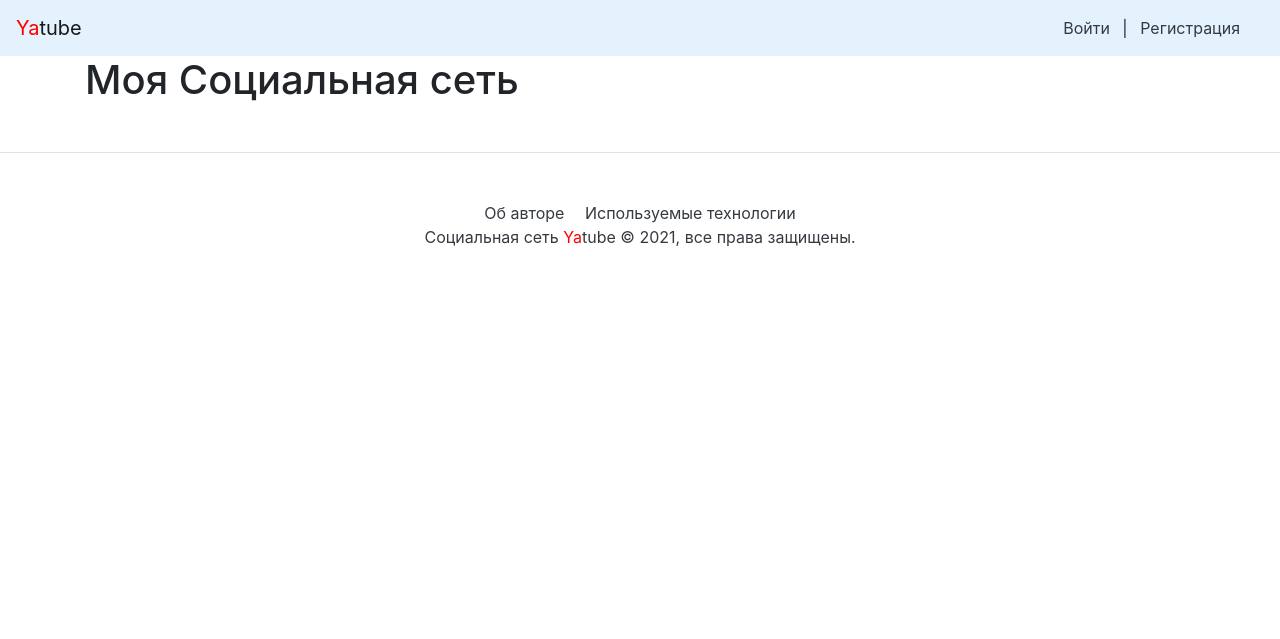
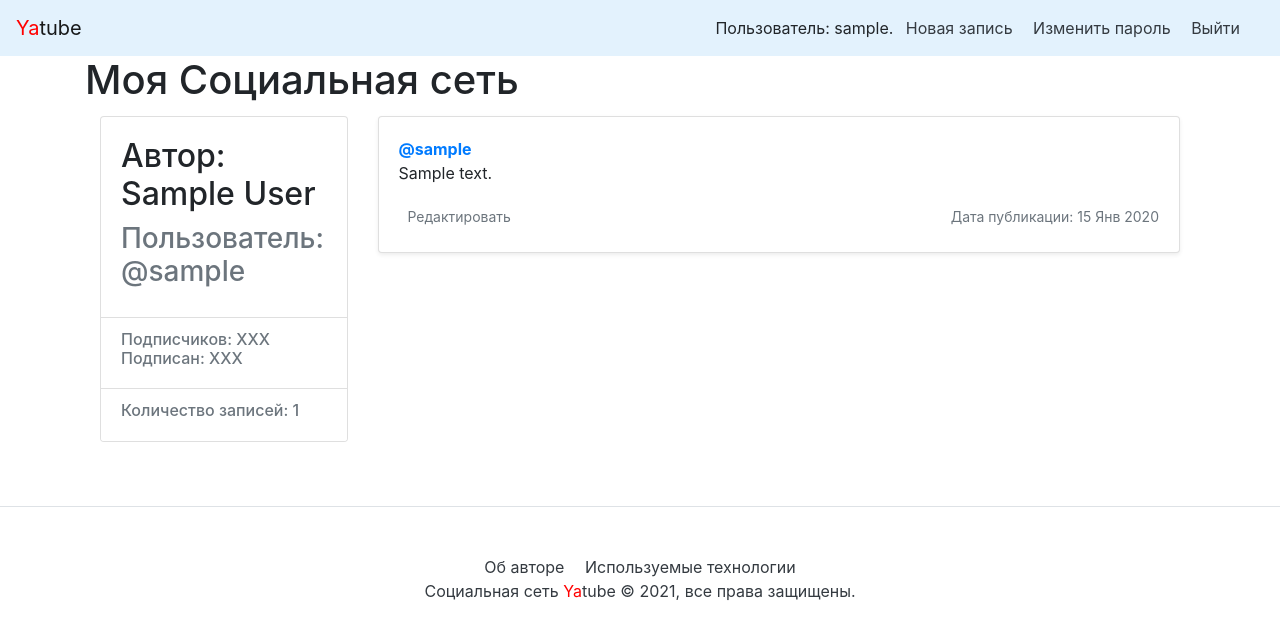
Before and after one commit to aazimus/hw03_forms, a Django app: a page that uses templates/post.html in a window 1280 px wide. Shown: the top 639 px of the page. Run offline with Django 3.2, Linux system fonts and the light colour scheme; tables that the repository leaves empty hold one stand-in row (values such as "Sample post"); some libraries are stand-ins or nearby versions.

Commit message:
Добавленно post.html с соответсвующей view функцией

```diff
--- a/posts/views.py
+++ b/posts/views.py
@@ -44,19 +44,27 @@
     page = paginator.get_page(page_number)
     post_count = post_list.count()
 
-
     return render(
          request,
          'profile.html',
-         {'user':user,'page': page,
+         {'user': user,
+         'page': page,
          'post_count': post_count,},
-     )
-    #return render(request, 'profile.html', {})
+    )
 
 
 def post_view(request, username, post_id):
-    # тут тело функции
-    return render(request, 'post.html', {})
+    user = get_object_or_404(User, username=username)
+    post = get_object_or_404(Post,id = post_id)
+    post_list = Post.objects.filter(author = user)
+    post_count = post_list.count()
+
+    return render(
+        request,
+        'post.html',
+        {'post': post,
+        'user': user,
+        'post_count': post_count})
 
 
 def post_edit(request, username, post_id):
--- a/templates/post.html
+++ b/templates/post.html
@@ -1,30 +1,23 @@
 {% extends "base.html" %}
+{% block title %}{{ user.get_full_name }}{% endblock %}
+{% block content %}
   <main role="main" class="container">
     <div class="row">
       <div class="col-md-3 mb-3 mt-1">
         <div class="card">
           <div class="card-body">
             <div class="h2">
-                                    <!-- Имя автора -->
-                                    Лев Толстой
-                                </div>
+              Автор:<br>  {{ user.get_full_name }}</div>
             <div class="h3 text-muted">
-                                     <!-- username автора -->
-                                     @leo
-                                </div>
+              Пользователь: @{{ user.username}} </div>
           </div>
           <ul class="list-group list-group-flush">
             <li class="list-group-item">
-                                        <div class="h6 text-muted">
-                                        Подписчиков: XXX <br />
-                                        Подписан: XXX
-                                        </div>
+              <div class="h6 text-muted"> Подписчиков: XXX <br /> Подписан: XXX </div>
             </li>
             <li class="list-group-item">
               <div class="h6 text-muted">
-                                            <!--Количество записей -->
-                                            Записей: 36
-                                        </div>
+                 Количество записей: {{ post_count }} </div>
            </li>
            </ul>
           </div>
@@ -37,20 +30,21 @@
                         <div class="card-body">
                                 <p class="card-text">
                                         <!-- Ссылка на страницу автора в атрибуте href; username автора в тексте ссылки -->
-                                        <a href="/leo/"><strong class="d-block text-gray-dark">@leo</strong></a>
+                                        <a href="{% url 'profile' user.username %}"><strong class="d-block text-gray-dark">@{{ user.username}}</strong></a>
                                         <!-- Текст поста -->
-                                        [Фокшаны.] Еще переходъ до Фокшанъ, во время котораго я ѣхалъ съ Монго. Человѣкъ пустой, но съ твердыми, хотя и ложными убѣжденіями. Генерал[у] по этому должно быть случаю, угодно было спрашивать о моемъ здоровьи. Свинья! К[о]вырялъ носъ и ничего не написалъ — вотъ 2 упрека за нын[ѣшній] день. Послѣдній упрекъ становится слишкомъ частъ, хотя походъ и можетъ служить въ немъ отчасти извиненіемъ. Отношенія мои съ товарищами становятся такъ пріятны, что мнѣ жалко бросить штабъ. Здоровье кажется (2) лучше.
+                                        {{post.text}}
                                 </p>
                                 <div class="d-flex justify-content-between align-items-center">
                                         <div class="btn-group ">
                                                 <!-- Ссылка на редактирование, показывается только автору записи -->
-                                                <a class="btn btn-sm text-muted" href="/leo/36/edit" role="button">Редактировать</a>
+                                                <a class="btn btn-sm text-muted" href="{% url 'post_edit' user.username post.id %}" role="button">Редактировать</a>
                                         </div>
                                         <!-- Дата публикации  -->
-                                        <small class="text-muted">31 июля 1854 г. 0:00</small>
+                                        <small class="text-muted">Дата публикации: {{ post.pub_date|date:"d M Y" }}</small>
                                 </div>
                         </div>
                 </div>
      </div>
     </div>
 </main>
+{% endblock %}
```
Also changed, not shown: templates/profile.html (indentation only). Lines whose indentation alone changed are shown as unchanged.
